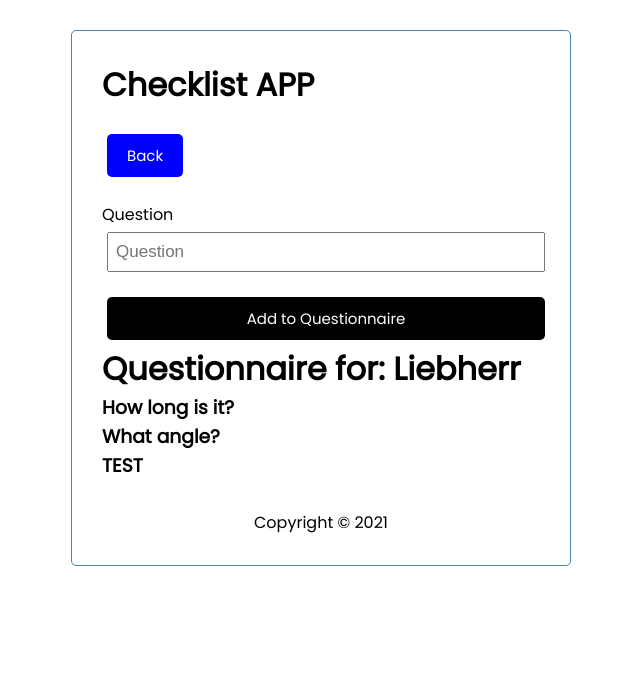
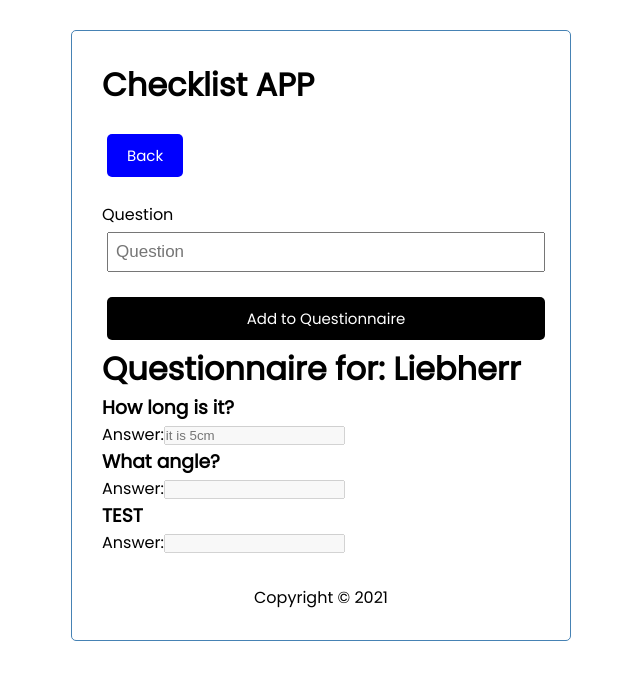
Before and after one commit to dejnus/angularChecklistApp, an Angular app: page /details/1 in a window 1280 px wide. Shown: the top 680 px of the page, without its empty margins (319-959 px from the left). Built offline with nearby package versions, Linux system fonts and the light colour scheme; data requests are answered from the project's data file.

Commit message:
added ngif to details

```diff
--- a/db.json
+++ b/db.json
@@ -35,7 +35,7 @@
       "parentId": 1,
       "type": "question",
       "header": "How long is it?",
-      "answer": ""
+      "answer": "it is 5cm"
     },
     {
       "id": 2,
@@ -59,6 +59,20 @@
       "checked": false
     },
     {
+      "id": 6,
+      "parentId": 3,
+      "type": "question",
+      "header": "How long is it?",
+      "checked": false
+    },
+    {
+      "id": 7,
+      "parentId": 3,
+      "type": "image",
+      "header": "Is that a crane?",
+      "imgLink": "https://www.ivtinternational.com/wp-content/uploads/2019/05/lead_mani-web.gif"
+    },
+    {
       "parentId": 1,
       "type": "question",
       "header": "TEST",
--- a/src/app/components/detail-item/detail-item.component.html
+++ b/src/app/components/detail-item/detail-item.component.html
@@ -1,6 +1,21 @@
-<div class="task">
+<div class="task" *ngIf="detail.type === 'question'">
     <h3>
         {{detail.header}}
     </h3>
-    <p>{{detail.answer}}</p>
+    <label for="answer">Answer:</label>
+    <input type="text" name="answer" placeholder="{{detail.answer}}" [disabled]="true">
 </div>
+<div class="task" *ngIf="detail.type === 'check'">
+    <h3>
+        {{detail.header}}
+    </h3>
+    <input type="checkbox"  [checked]="detail.checked">
+</div>
+<div class="task" *ngIf="detail.type === 'image'">
+    <h3>
+        {{detail.header}}
+    </h3>
+    <img src={{detail.imgLink}} width="400" height="200">
+    <label for="answer">Answer:</label>
+    <input type="text" name="answer" placeholder="{{detail.answer}}">
+</div>
--- a/src/app/interfaces/Detail.ts
+++ b/src/app/interfaces/Detail.ts
@@ -7,4 +7,5 @@
     answer?: string;
     answer2?: string;
     checked?: boolean;
+    imgLink?: string;
 }
```
Also changed, not shown: src/index.html (line endings or trailing spaces), 1 other file (tests, documents, lock files or other folders).
